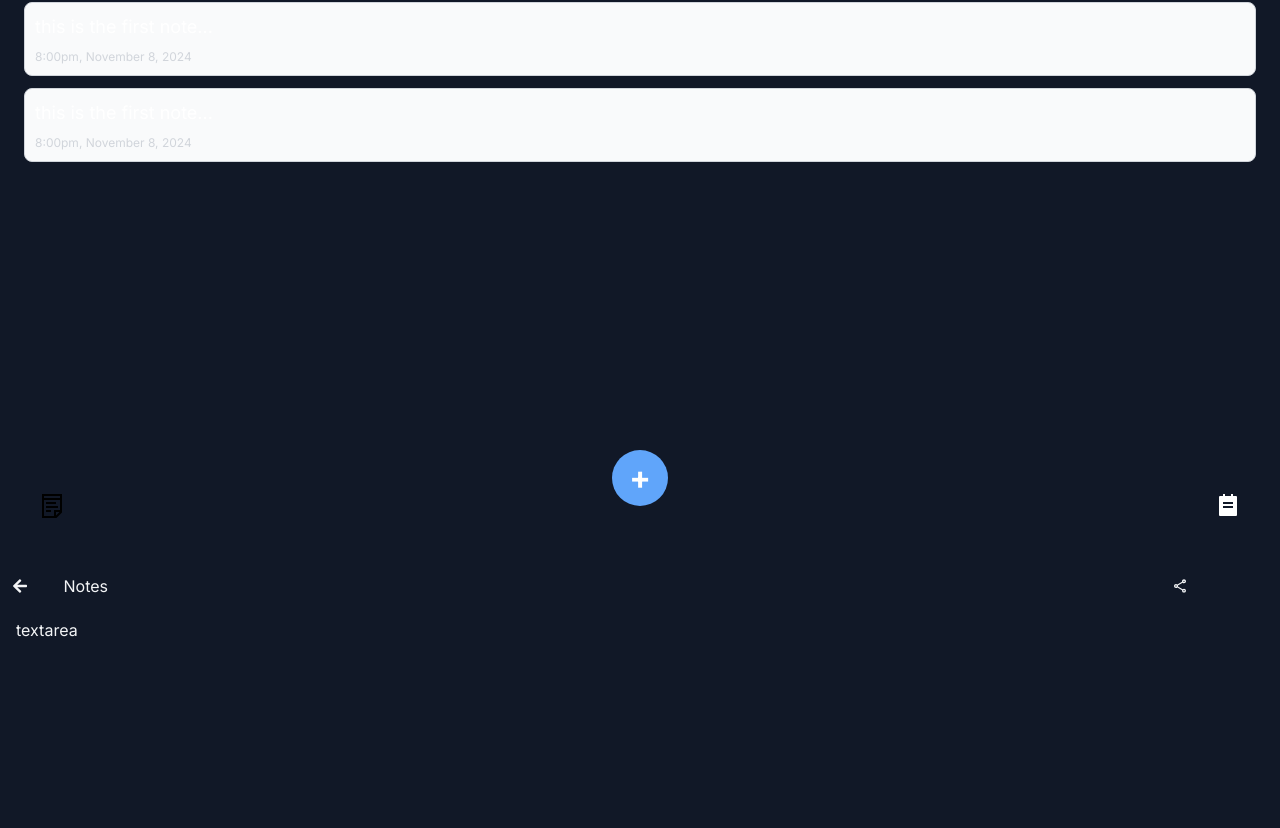
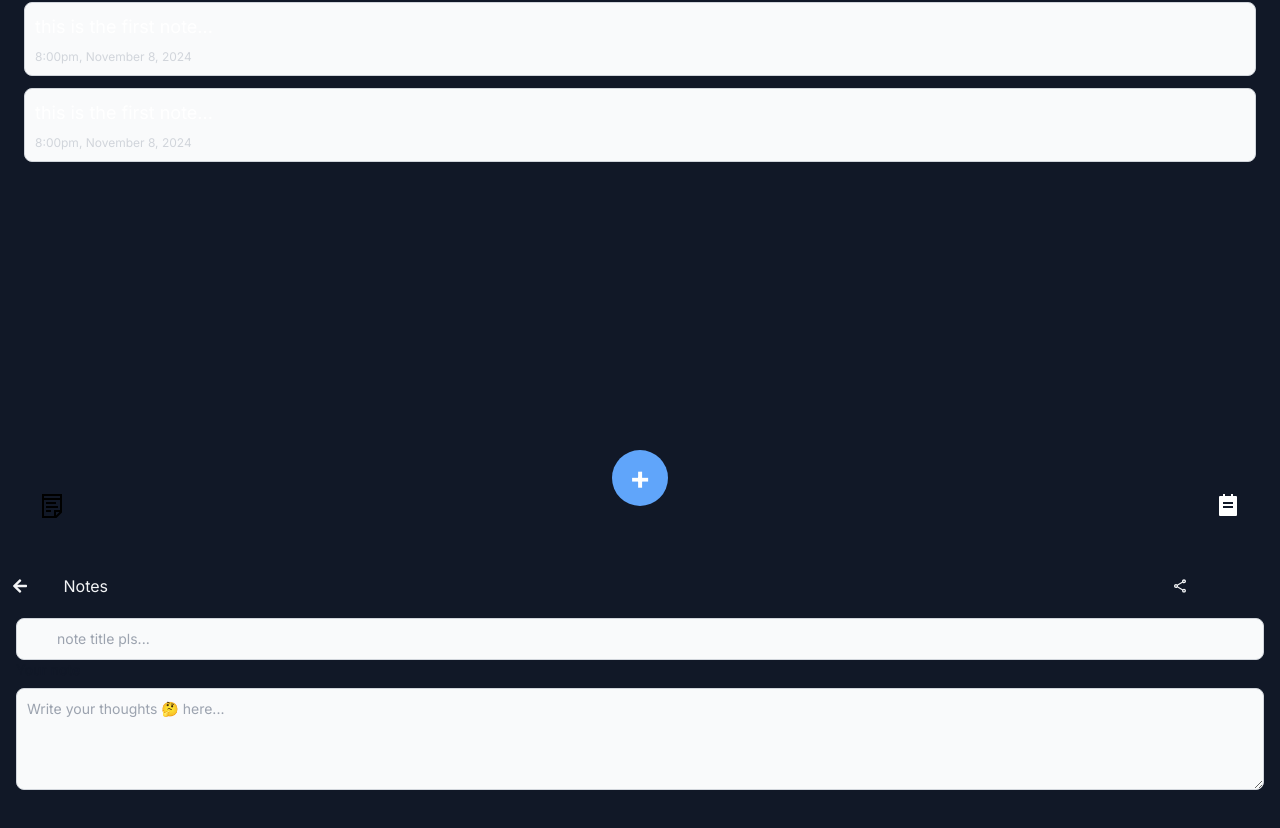
Before and after one commit to michee2x/learn_nextjs, a Next.js app: page / in a window 1280 px wide. Shown: the part 246-1074 px from the top of the page. Built offline with nearby package versions, Linux system fonts and the light colour scheme.

Commit message:
Update page.tsx

```diff
--- a/src/app/page.tsx
+++ b/src/app/page.tsx
@@ -32,9 +32,11 @@ return (
 const Editor = () => {
 return (
 <>
+<input type="text" class="bg-gray-50 border border-gray-300 text-gray-900 text-sm rounded-lg focus:ring-blue-500 focus:border-blue-500 block w-full ps-10 p-2.5  dark:bg-gray-700 dark:border-gray-600 dark:placeholder-gray-400 dark:text-white dark:focus:ring-blue-500 dark:focus:border-blue-500" placeholder="note title pls..." required />
+
 
 <label className="block mb-2 text-sm font-medium text-gray-900 dark:text-white">Your note</label>
-<textarea rows="4" className="block p-2.5 w-full text-sm text-gray-900 bg-gray-50 rounded-lg border border-gray-300 focus:ring-blue-500 focus:border-blue-500 dark:bg-gray-700 dark:border-gray-600 dark:placeholder-gray-400 dark:text-white dark:focus:ring-blue-500 dark:focus:border-blue-500" placeholder="Write your thoughts here..."></textarea>
+<textarea rows="4" className="block p-2.5 w-full text-sm text-gray-900 bg-gray-50 rounded-lg border border-gray-300 focus:ring-blue-500 focus:border-blue-500 dark:bg-gray-700 dark:border-gray-600 dark:placeholder-gray-400 dark:text-white dark:focus:ring-blue-500 dark:focus:border-blue-500" placeholder="Write your thoughts 🤔 here..."></textarea>
 
 </>
 )
@@ -160,7 +162,7 @@ const [show, setShow] = useState(false)
 </div>
 
 <div className="w-full relative h-full bg-gray-900 px-10 px-4">
-textarea
+<Editor />
 </div>
 
  </main>
```
